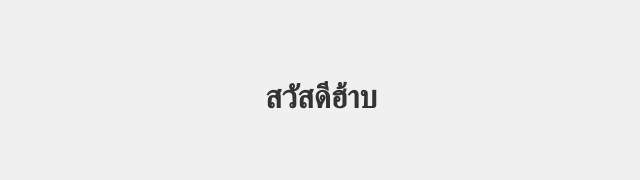
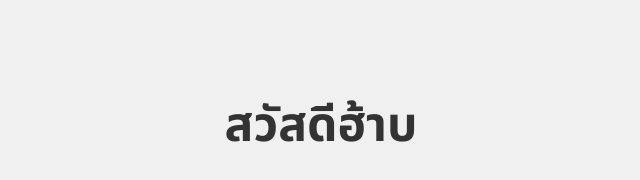
Before and after one commit to JINX23606/test-web-app, a website: page index.html in a window 1280 px wide. Shown: the whole page, without its empty margins (319-959 px from the left). Drawn offline with Linux system fonts and the light colour scheme.

Commit message:
changed font

```diff
--- a/style.css
+++ b/style.css
@@ -1,3 +1,5 @@
+@import url('https://fonts.googleapis.com/css2?family=Noto+Sans+Thai:wght@700&display=swap');
+
 body {
     font-family: Arial, sans-serif;
     background-color: #f0f0f0;
@@ -7,4 +9,7 @@ body {
 
 h1 {
     color: #333;
+    font-size: 3em;
+    font-family: 'Noto Sans Thai', sans-serif;
+    font-weight: bold;
 }
```
